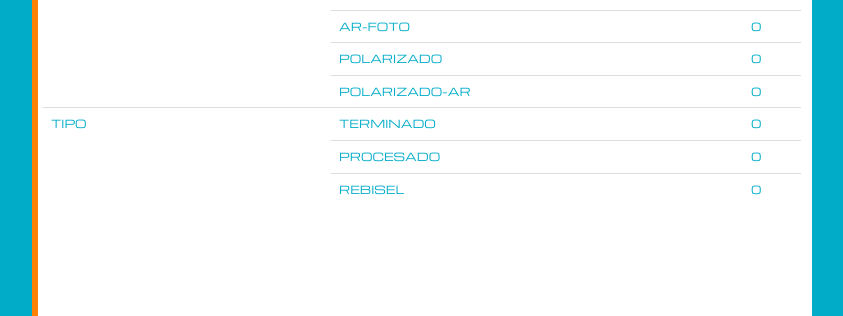
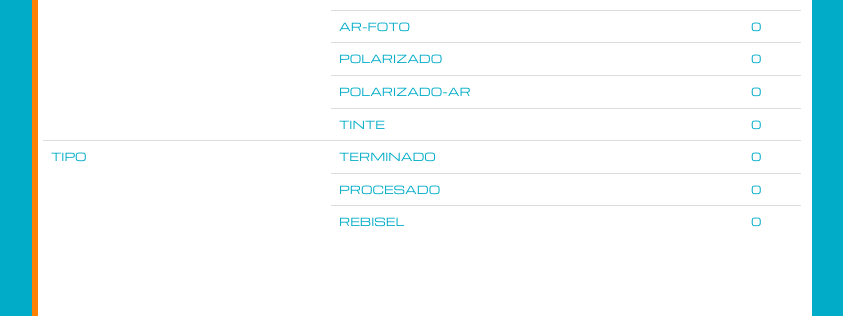
Before and after one commit to diegohdez90/laboratory-veotek-version3.0, a PHP site: the page made by lab/tecnicos.php in a window 1280 px wide. Shown: the part 847-1163 px from the top of the page, without its empty margins (23-866 px from the left). Run offline with PHP 8.4, Linux system fonts and the light colour scheme; a user stored in the database is signed in; data comes from the database, SQL or seed files in the repository; data that the repository does not hold is empty; some libraries are stand-ins or nearby versions.

Commit message:
Aplicación de Bisel
Se agrego a la sección de informes los biselados de tratamiento con
tinte.

```diff
--- a/lab/biseles-fecha-rango/tratamiento.php
+++ b/lab/biseles-fecha-rango/tratamiento.php
@@ -113,9 +113,9 @@ echo'
 						['Transitions',<?php echo $transitions;?>],
 						['Crizal',<?php echo $crizal;?>],
 						['Transitions Crizal',<?php echo $transitions_crizal;?>],
+						['Polarizado',<?php echo $polarizado;?>],
+						['Poli-AR',<?php echo $polarizado_ar;?>],
 						['AR Foto',<?php echo $arfoto;?>],
-						['Polarizado',<?php echo $polarizado;?>],
-						['Polarizado AR',<?php echo $polarizado_ar;?>],
 						['Tinte', <?php echo $tinte;?>]
 						]);
 					var options = {
--- a/lab/tecnicos.php
+++ b/lab/tecnicos.php
@@ -179,7 +179,7 @@ echo'
 
 
 					echo "<tr>";
-       					echo "<td rowspan='10'>";
+       					echo "<td rowspan='11'>";
        						echo "Tratamiento</td></tr>";
 	       			$query_tratamiento_BCO = "select count(*) as BCO from pedido where tratamiento = 'BCO' and fecha='$fecha' and tecnico = '$tecnico'";
 	       			$trat_BCO = mysql_query($query_tratamiento_BCO,$con);
@@ -233,6 +233,12 @@ echo'
 	       			$trat_PolarizadoAR = mysql_query($query_tratamiento_PolarizadoAR,$con);
 	       			while ($row = mysql_fetch_array($trat_PolarizadoAR)) {
 	       				echo "<tr><td>Polarizado-AR</td><td>".$row['PolarizadoAR']."</td></tr>";
+	       			}
+
+	       			$query_tratamiento_Tinte = "select count(*) as Tinte from pedido where tratamiento = 'Tinte' and fecha='$fecha' and tecnico = '$tecnico'";
+	       			$trat_Tinte = mysql_query($query_tratamiento_Tinte,$con);
+	       			while ($row = mysql_fetch_array($trat_Tinte)) {
+	       				echo "<tr><td>Tinte</td><td>".$row['Tinte']."</td></tr>";
 	       			}
 
 
```
Also changed, not shown: lab/tecnicos-rango.php (+7 -1 lines).
